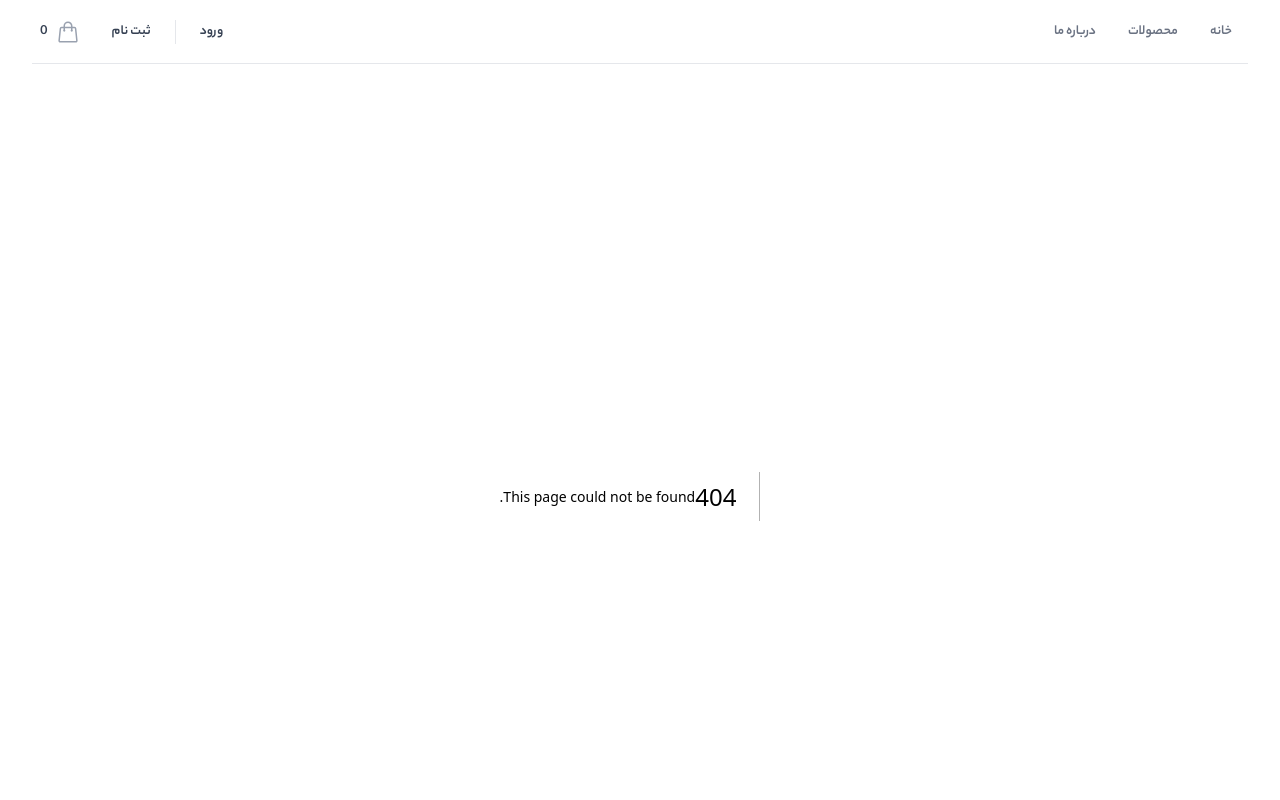
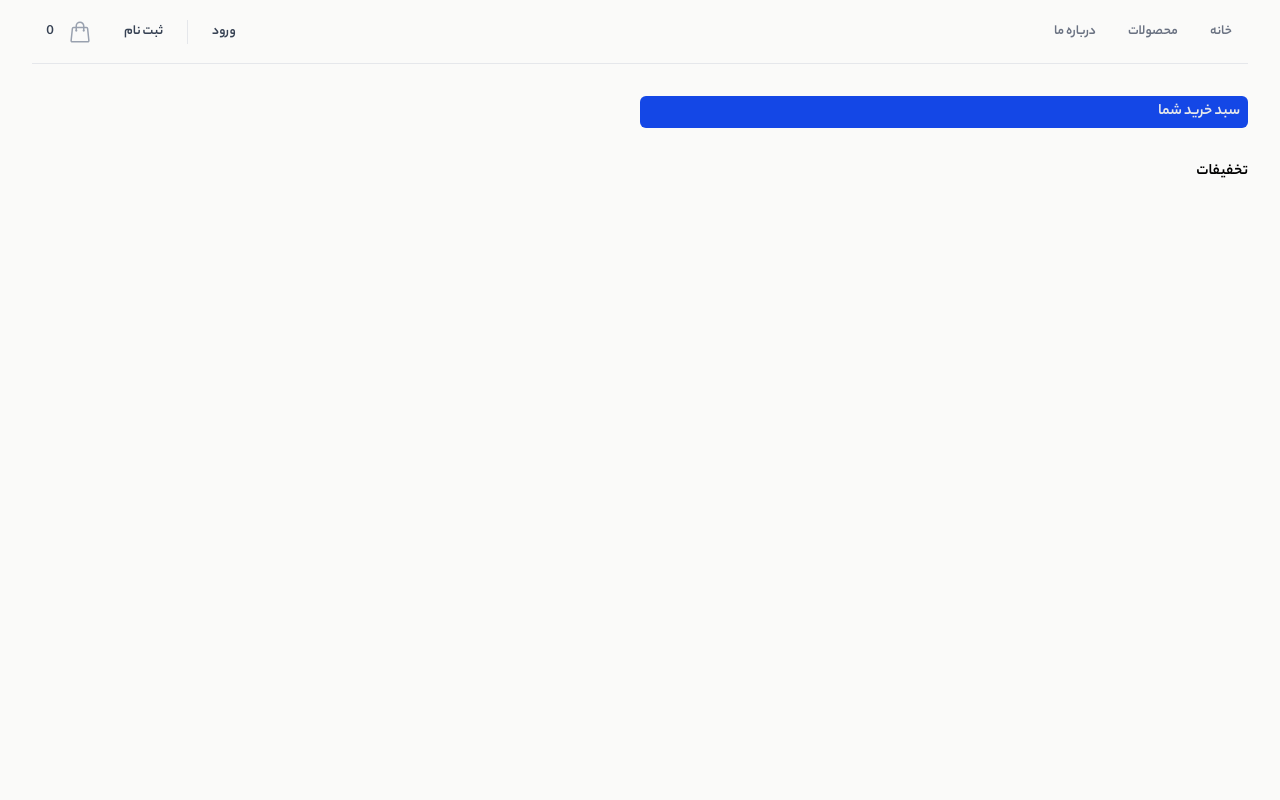
Before and after one commit to mohammadsookhtesaraei/store-nextjs, a Next.js app: page /cart in a window 1280 px wide. Before the commit this address had no page. Shown: the top 800 px of the page. Built offline with nearby package versions, Linux system fonts and the light colour scheme.

Commit message:
added cart

```diff
--- /dev/null
+++ b/src/app/cart/page.tsx
@@ -0,0 +1,28 @@
+"use client"
+import { useProduct } from "@/context/ProductsProvider"
+import Container from "@/components/container/Container"
+import CartList from "@/components/templates/CartList"
+
+
+const Cart = () => {
+ const {cartItems}=useProduct()
+  return (
+    <div>
+        <Container>
+            <div>
+              <h2 className="bg-blue-700 w-6/12 py-1 flex items-center ps-2 text-gray-200 rounded-md mb-8">سبد خرید شما</h2>
+              <div>
+               {cartItems.map((item)=>(
+                <CartList key={item.id} {...item}/>
+               ))}
+              </div>
+              <div>
+                تخفیفات
+              </div>
+            </div>
+        </Container>
+    </div>
+  )
+}
+
+export default Cart
--- a/src/components/layout/Header.tsx
+++ b/src/components/layout/Header.tsx
@@ -3,6 +3,7 @@
 import Link from "next/link";
 import { usePathname } from "next/navigation";
 import { useState } from "react";
+import { useProduct } from "@/context/ProductsProvider";
 
 const links = [
   { name: "خانه", href: "/" },
@@ -12,14 +13,18 @@ const links = [
 
 const Header = () => {
   const pathName = usePathname();
-  const [isOpen,setIsOpen]=useState(false);
+  const [isOpen, setIsOpen] = useState(false);
+  const { getAllProductQty } = useProduct();
 
   return (
     <div className="relative">
       <nav className="max-w-7xl px-4 sm:px-6 lg:px-8 mx-auto ">
         <div className="flex items-center border-b border-b-gray-200 h-16 mb-8">
           {/* hamburger */}
-          <button onClick={()=>setIsOpen((prev)=>!prev)} className=" lg:hidden">
+          <button
+            onClick={() => setIsOpen((prev) => !prev)}
+            className=" lg:hidden"
+          >
             <svg
               xmlns="http://www.w3.org/2000/svg"
               fill="none"
@@ -37,12 +42,19 @@ const Header = () => {
           </button>
 
           {/* sidebar */}
-          <div className={isOpen ? "lg:hidden z-10 rounded-bl-md pb-2 bg-gray-200 w-60 transition-all duration-200 absolute top-0 right-0 border border-gray-200":"absolute top-0 -right-full"}>
+          <div
+            className={
+              isOpen
+                ? "lg:hidden z-10 rounded-bl-md pb-2 bg-gray-200 w-60 transition-all duration-200 absolute top-0 right-0 border border-gray-200"
+                : "absolute top-0 -right-full"
+            }
+          >
             <div className="text-left p-2">
-             <button onClick={()=>setIsOpen((prev)=>!prev)}>
-            <span className="text-lg text-gray-700 hover:text-gray-800">x</span>
+              <button onClick={() => setIsOpen((prev) => !prev)}>
+                <span className="text-lg text-gray-700 hover:text-gray-800">
+                  x
+                </span>
               </button>
-
             </div>
             <div className="block lg:hidden">
               <ul className="ms-4 mb-2.5 flex flex-col gap-y-2.5">
@@ -53,7 +65,11 @@ const Header = () => {
                   return (
                     <li key={link.name}>
                       <Link
-                      className={isActive ? "text-gray-800 text-sm font-medium" : "text-gray-500 text-sm font-medium"}
+                        className={
+                          isActive
+                            ? "text-gray-800 text-sm font-medium"
+                            : "text-gray-500 text-sm font-medium"
+                        }
                         href={link.href}
                       >
                         {link.name}
@@ -65,25 +81,21 @@ const Header = () => {
             </div>
             <hr className="bg-gray-600 mb-2.5" />
             <div className="ms-4 flex flex-col lg:hidden">
-            <Link className="text-sm  font-medium text-gray-700 hover:text-gray-800" href={"/login"}>
+              <Link
+                className="text-sm  font-medium text-gray-700 hover:text-gray-800"
+                href={"/login"}
+              >
                 ورود
               </Link>
 
-            <Link className="text-sm font-medium text-gray-700  hover:text-gray-800" href={"/register"}>
+              <Link
+                className="text-sm font-medium text-gray-700  hover:text-gray-800"
+                href={"/register"}
+              >
                 ثبت نام
               </Link>
             </div>
           </div>
-
-
-
-
-
-
-
-
-
-
 
           {/* main */}
           <div className="hidden lg:block">
@@ -95,7 +107,11 @@ const Header = () => {
                 return (
                   <li key={link.name}>
                     <Link
-                      className={isActive ? "text-gray-800 text-sm font-medium" : "text-gray-500 text-sm font-medium"}
+                      className={
+                        isActive
+                          ? "text-gray-800 text-sm font-medium"
+                          : "text-gray-500 text-sm font-medium"
+                      }
                       href={link.href}
                     >
                       {link.name}
@@ -108,11 +124,17 @@ const Header = () => {
           {/* account and basket */}
           <div className=" flex items-center gap-x-4 lg:gap-x-6 ms-auto">
             <div className="hidden lg:flex lg:items-center gap-x-6">
-            <Link className="text-sm font-medium text-gray-700 hover:text-gray-800" href={"/login"}>
+              <Link
+                className="text-sm font-medium text-gray-700 hover:text-gray-800"
+                href={"/login"}
+              >
                 ورود
               </Link>
               <span className="w-px h-6 bg-gray-200"></span>
-            <Link className="text-sm font-medium text-gray-700 hover:text-gray-800" href={"/register"}>
+              <Link
+                className="text-sm font-medium text-gray-700 hover:text-gray-800"
+                href={"/register"}
+              >
                 ثبت نام
               </Link>
             </div>
@@ -132,9 +154,10 @@ const Header = () => {
                     d="M15.75 10.5V6a3.75 3.75 0 1 0-7.5 0v4.5m11.356-1.993 1.263 12c.07.665-.45 1.243-1.119 1.243H4.25a1.125 1.125 0 0 1-1.12-1.243l1.264-12A1.125 1.125 0 0 1 5.513 7.5h12.974c.576 0 1.059.435 1.119 1.007ZM8.625 10.5a.375.375 0 1 1-.75 0 .375.375 0 0 1 .75 0Zm7.5 0a.375.375 0 1 1-.75 0 .375.375 0 0 1 .75 0Z"
                   />
                 </svg>
-                 <span className="text-sm ms-2 font-medium text-gray-700 group-hover:text-gray-800">0</span>
+                <span className="text-sm ms-2 font-medium text-gray-700 group-hover:text-gray-800 block size-5 leading-5 text-center">
+                  {getAllProductQty}
+                </span>
               </Link>
-
             </div>
           </div>
         </div>
--- a/src/components/module/AddedToCartBtn.tsx
+++ b/src/components/module/AddedToCartBtn.tsx
@@ -6,7 +6,7 @@ const AddedToCartBtn = ({id}:{
     id:string
 }) => {
 
-    const {cartItems,handleIncreaseProductQty,handleDecreaseProductQty,getProductQty}=useProduct()
+    const {handleIncreaseProductQty,handleDecreaseProductQty,getProductQty}=useProduct()
 
 
   return (
--- /dev/null
+++ b/src/components/templates/CartList.tsx
@@ -0,0 +1,37 @@
+
+
+import { useEffect, useState } from "react"
+import { ProductsT } from "@/types/type"
+import { CartItemsT } from "@/context/ProductsProvider"
+import AddedToCartBtn from "@/components/module/AddedToCartBtn"
+
+
+const CartList = ({id,qty}:CartItemsT) => {
+  const [data,setData]=useState({}as ProductsT);
+  useEffect(()=>{
+   const getData=async()=>{
+   try{
+    const res=await fetch(`http://localhost:3004/products/${id}`);
+    const json=await res.json();
+    setData(json);
+   }catch(error){
+    console.log(error);
+   }
+   };
+   getData();
+  },[])
+  return (
+    <div className="w-6/12 border flex border-gray-200 rounded-md p-2 mb-2">
+        <div className="flex-1 grid gap-8">
+             <h2>نام محصول: {data.title}</h2>
+            <p>قیمت:{data.price?.toLocaleString("fa")}تومان</p>
+            <p>تعداد سفارش: {qty}</p>
+            <AddedToCartBtn id={id.toString()}/>
+        </div>
+
+        <img className="w-4/12" src={data.img} alt="" />
+    </div>
+  )
+}
+
+export default CartList
--- a/src/context/ProductsProvider.tsx
+++ b/src/context/ProductsProvider.tsx
@@ -1,8 +1,8 @@
 "use client"
 
-import { createContext, useContext, useState } from "react"
+import { createContext, useContext, useEffect, useState } from "react"
 
-interface CartItemsT {
+export interface CartItemsT {
     id:number;
     qty:number;
 };
@@ -27,6 +27,17 @@ const ProductsProvider = ({children}:{
     children:React.ReactNode
 }) => {
     const [cartItems,setCartItems]=useState<CartItemsT[]>([]);
+
+     useEffect(()=>{
+       const stored=localStorage.getItem('products');
+       if(stored){
+        setCartItems(JSON.parse(stored))
+       }
+     },[]);
+
+     useEffect(()=>{
+        localStorage.setItem('products',JSON.stringify(cartItems))
+     },[cartItems]);
 
 
    const handleIncreaseProductQty=(id:number)=>{
```
Lines whose indentation alone changed are shown as unchanged.
